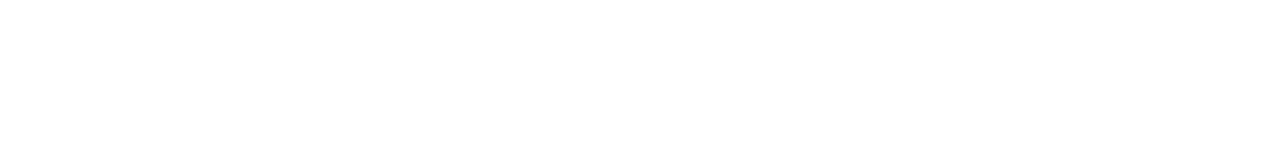
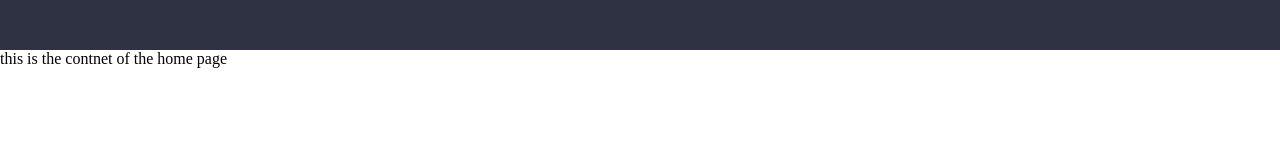
Before and after one commit to tjballworm/Hackathon2020, a website: page Public/Home.html in a window 1280 px wide. Drawn offline with Linux system fonts and the light colour scheme.

Commit message:
basic home page

```diff
--- a/Public/Home.css
+++ b/Public/Home.css
@@ -0,0 +1,13 @@
+*{
+    margin: 0;
+    padding: 0;
+    box-sizing: border-box;
+}
+
+
+#nav-bar{
+    width: 100%;
+    height: 50px;
+    background-color: #2F3242;
+
+}
--- a/Public/Home.html
+++ b/Public/Home.html
@@ -8,6 +8,13 @@
     <title>Game Gathering</title>
 </head>
 <body>
+    <nav id='nav-bar'>
+
+    </nav>
+    <main>
+        this is the contnet of the home page
+
+    </main>
 
 </body>
 <script src="./Home.js"></script>
--- a/server.js
+++ b/server.js
@@ -10,7 +10,11 @@
 
 
 app.get("/", (req, res)=>{
-    res.send("You made it to the server, it's working");
+    res.sendFile("./Public/Home.html");
+})
+
+app.get("/Home", (req, res)=>{
+    res.sendFile("./Public/Home.html");
 })
 
 
```
